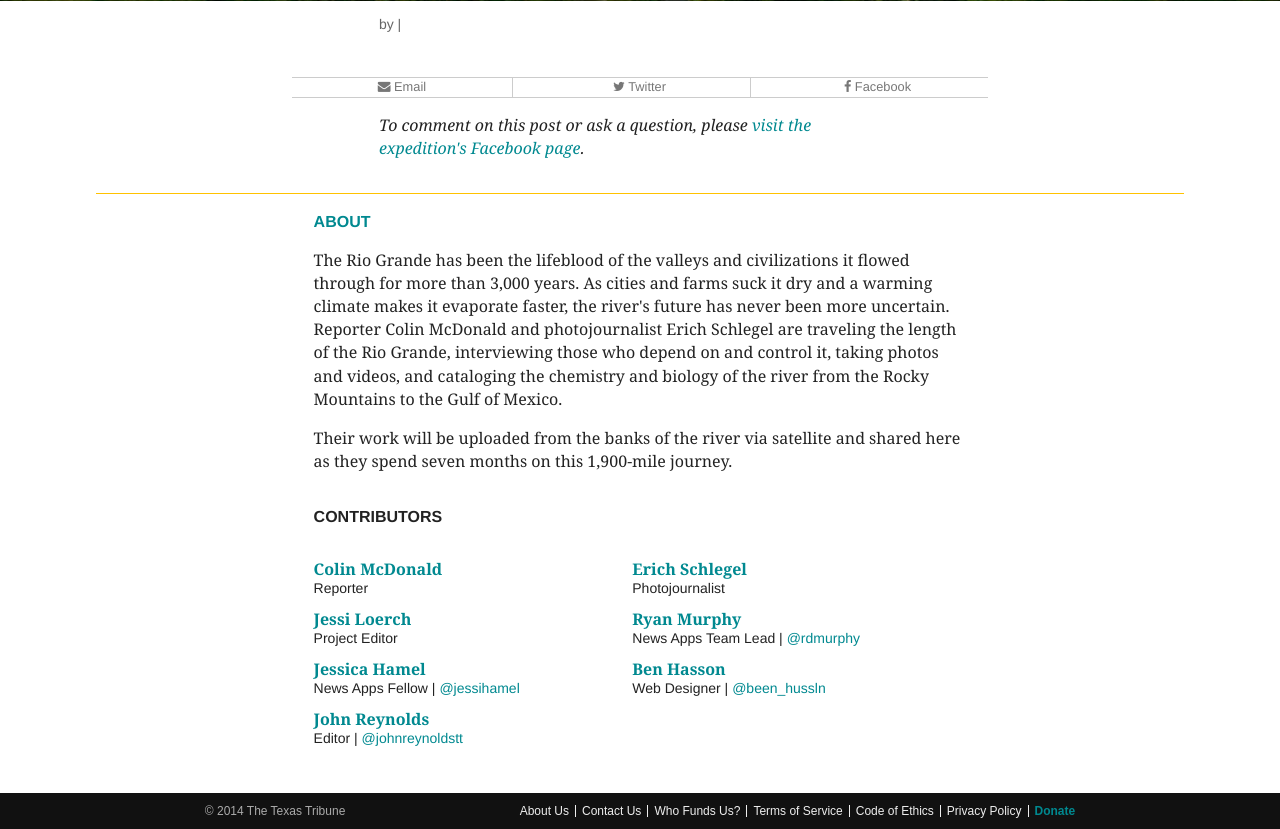
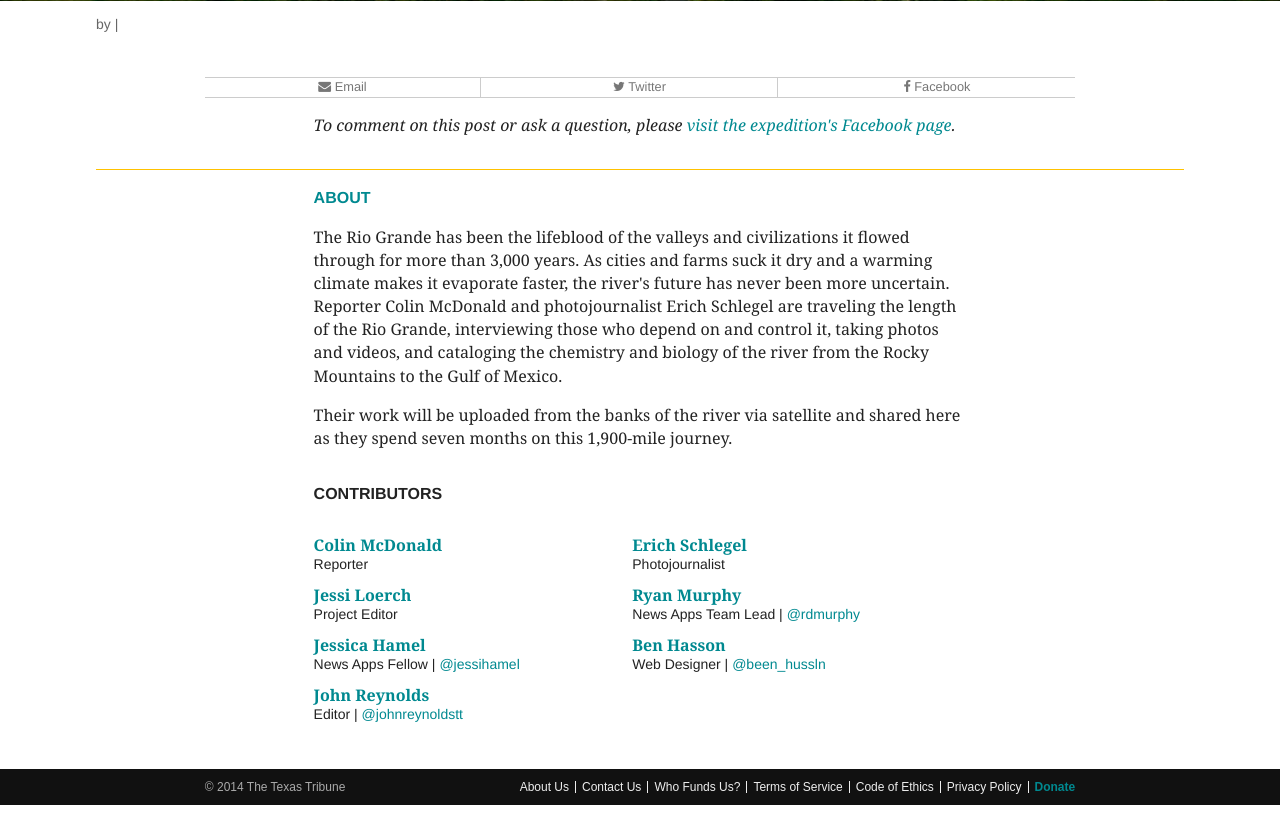
Before and after one commit to texastribune/riogrande.texastribune.org, a Django app: template riogrande/templates/story.html in a window 1280 px wide. Shown: the part 268-1097 px from the top of the page. After the commit the page ends 1073 px from the top, so only its background shows below. Run offline with Django 3.2, Linux system fonts and the light colour scheme; the template is opened without the code that fills it, so the values that code supplies are empty; style sheets or scripts are compiled from the project's sources; some libraries are stand-ins or nearby versions.

Commit message:
Fix story styles, add pubdate to feeds

```diff
--- a/riogrande/static/scss/_theme.scss
+++ b/riogrande/static/scss/_theme.scss
@@ -350,12 +350,13 @@ hr.yellow {
       width: 60%;
     }
   }
+}
 
 .content-photo {
   margin-bottom: .5em;
 
   @include media($desktop) {
-      margin: 0 auto 1em auto;
+    margin: 0 auto 1em;
     width: 100%;
   }
 
@@ -372,7 +373,6 @@ hr.yellow {
     margin-right: .3125em;
   }
 }
-}
 
 .content-header {
   margin: 0 auto;
@@ -387,7 +387,7 @@ hr.yellow {
     font-size: 1em;
 
     h3 {
-      font-size: 1.3em;
+      font-size: 1.3125em;
       font-weight: 400;
       margin: 0;
       padding: 0;
@@ -406,6 +406,7 @@ hr.yellow {
       color: $captionGray;
       font-family: $helvetica;
       font-size: .875em;
+      margin-top: .5em;
 
       a {
         font-weight: 800;
--- a/riogrande/templates/story.html
+++ b/riogrande/templates/story.html
@@ -9,15 +9,12 @@
 
 {% block content %}
 
-<div class="content-block">
-  <div class="content-header">
+<div class="content-header content-block-100">
   <header>
     <h3>{{ object.headline }}</h3>
     <p>by <a href="mailto:{{ object.author_email }}">{{ object.author }}</a> | {{ object.pub_date.date|date }}</p>
   </header>
 </div>
-</div>
-<div class="content-block">
 <div class="content-photo">
   <img src="{{ object.lede_art.image.url }}">
   {% if object.lede_art.caption %}
@@ -34,6 +31,5 @@
   {{ object.text|safe }}
   <p><em>To comment on this post or ask a question, please <a href="https://www.facebook.com/RioGradeExpedition">visit the expedition's Facebook page</a>.</em></p>
 </div>
-</div>
 
 {% endblock %}
```
Also changed, not shown: riogrande/riogrande/feeds.py (+6 -1 lines). Lines whose indentation alone changed are shown as unchanged.
